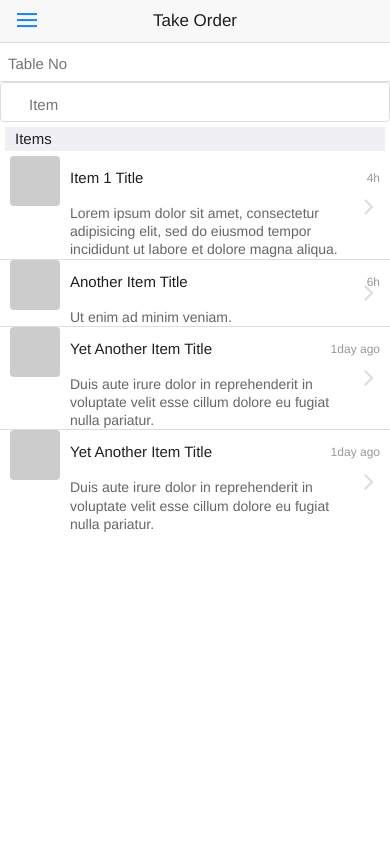
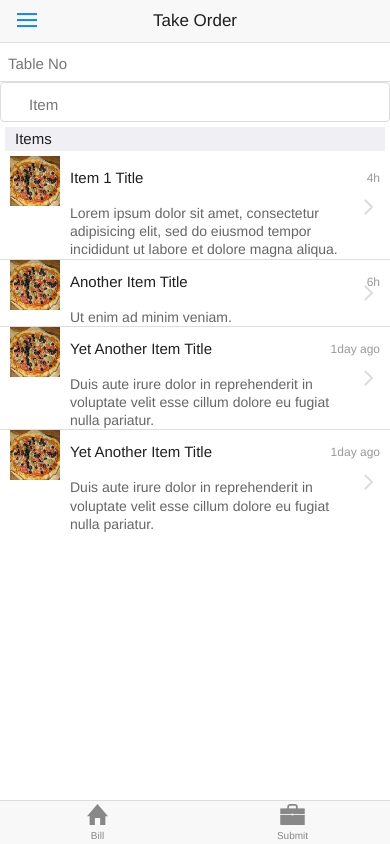
Before and after one commit to alseambusher/QuickFoods-iOS, a plain HTML site: page www/index.html in a window 390 px wide. Drawn offline with Linux system fonts and the light colour scheme; some packages are replaced by stand-ins of ours; files whose address does not match are found by name.

Commit message:
image feature added

```diff
--- a/www/index.html
+++ b/www/index.html
@@ -178,6 +178,11 @@
         <ons-toolbar-button ng-click="menu.toggleMenu()"><ons-icon icon="ion-navicon" style="font-size: 32px; width: 1em;"></ons-icon></ons-toolbar-button>
       </div>
       <div class="center">Take Order</div>
+   <ons-tabbar position="bottom">
+	<ons-tab icon="ion-home" label="Bill"></ons-tab>
+ 	<ons-tab icon="ion-briefcase" label="Submit"></ons-tab>
+    </ons-tabbar>
+
     </ons-toolbar>
 
    <input type="text" class="text-input--underbar" placeholder="Table No"/><br />
@@ -186,7 +191,7 @@
         <ons-list-item modifier="chevron" class="item" ng-repeat="item in items" ng-click="showDetail($index)">
           <ons-row>
             <ons-col width="60px">
-              <div class="item-thum"></div>
+              <div class="item-thum"><img src="res/pizza.jpg" style="height:100%;width:100%"/></div>
             </ons-col>
             <ons-col>
               <header>
@@ -197,12 +202,13 @@
             </ons-col>
           </ons-row>
         </ons-list-item>
-	<!--
-     <ons-tabbar position="bottom">
+    </ons-page>
+  <ons-bottom-toolbar>
+   <ons-tabbar position="bottom">
 	<ons-tab icon="ion-home" label="Bill"></ons-tab>
  	<ons-tab icon="ion-briefcase" label="Submit"></ons-tab>
     </ons-tabbar>
-    -->
-  </ons-page>
+  </ons-bottom-toolbar>
+
 </ons-template>
 </body></html>
```
Also changed, not shown: www/views/takeOrder.html (+11 -3 lines), www/res/pizza.jpg (added).
